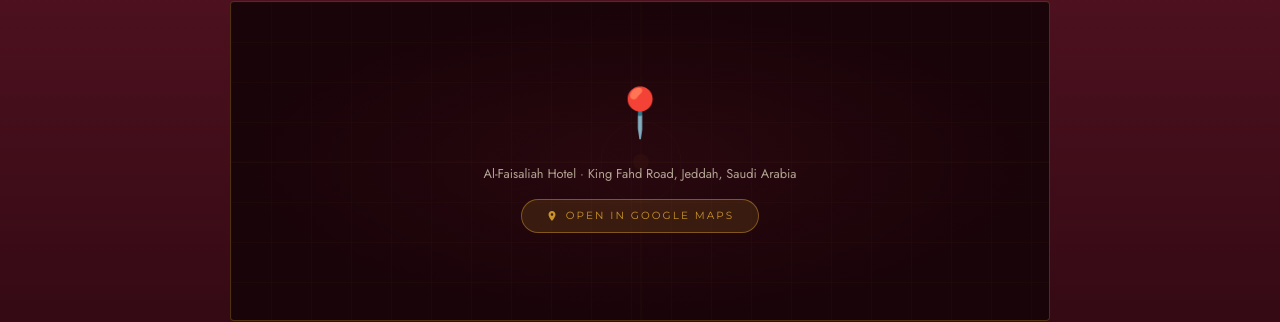
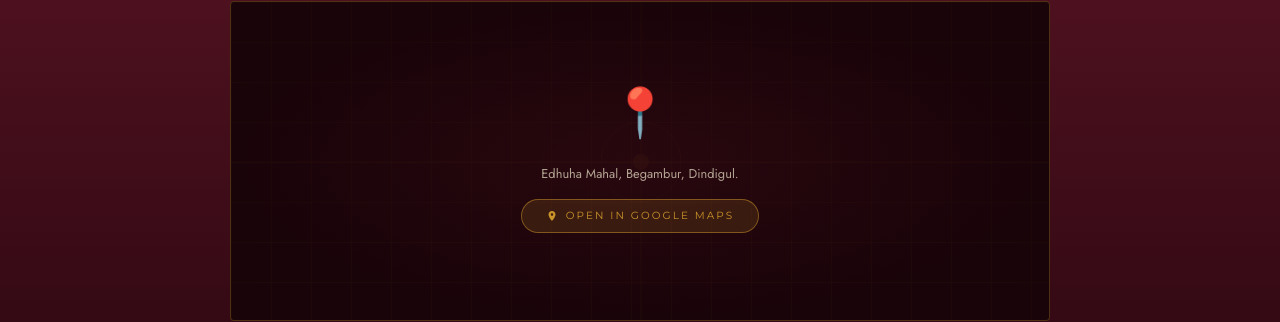
Before and after one commit to S-Mohan-raj/invi, a plain HTML site: page index.html in a window 1280 px wide. Shown: the part 3828-4150 px from the top of the page. Drawn offline with nearby package versions, Linux system fonts and the light colour scheme; a web font is replaced by a local one.

Commit message:
Update index.html

```diff
--- a/index.html
+++ b/index.html
@@ -1043,7 +1043,7 @@ footer {
       <circle cx="410" cy="160" r="8" fill="#C9942A" opacity="0.6"/>
     </svg>
     <div class="map-pin-icon">📍</div>
-    <div class="map-label-text">Al-Faisaliah Hotel · King Fahd Road, Jeddah, Saudi Arabia</div>
+    <div class="map-label-text">Edhuha Mahal, Begambur, Dindigul.</div>
     <a class="map-open-btn" href="https://maps.app.goo.gl/gM78XdU3y2QfrhtPA?g_st=ic" target="_blank" onclick="event.stopPropagation()">
       <svg width="12" height="12" viewBox="0 0 24 24" fill="currentColor"><path d="M12 2C8.13 2 5 5.13 5 9c0 5.25 7 13 7 13s7-7.75 7-13c0-3.87-3.13-7-7-7zm0 9.5c-1.38 0-2.5-1.12-2.5-2.5s1.12-2.5 2.5-2.5 2.5 1.12 2.5 2.5-1.12 2.5-2.5 2.5z"/></svg>
       Open in Google Maps
```
